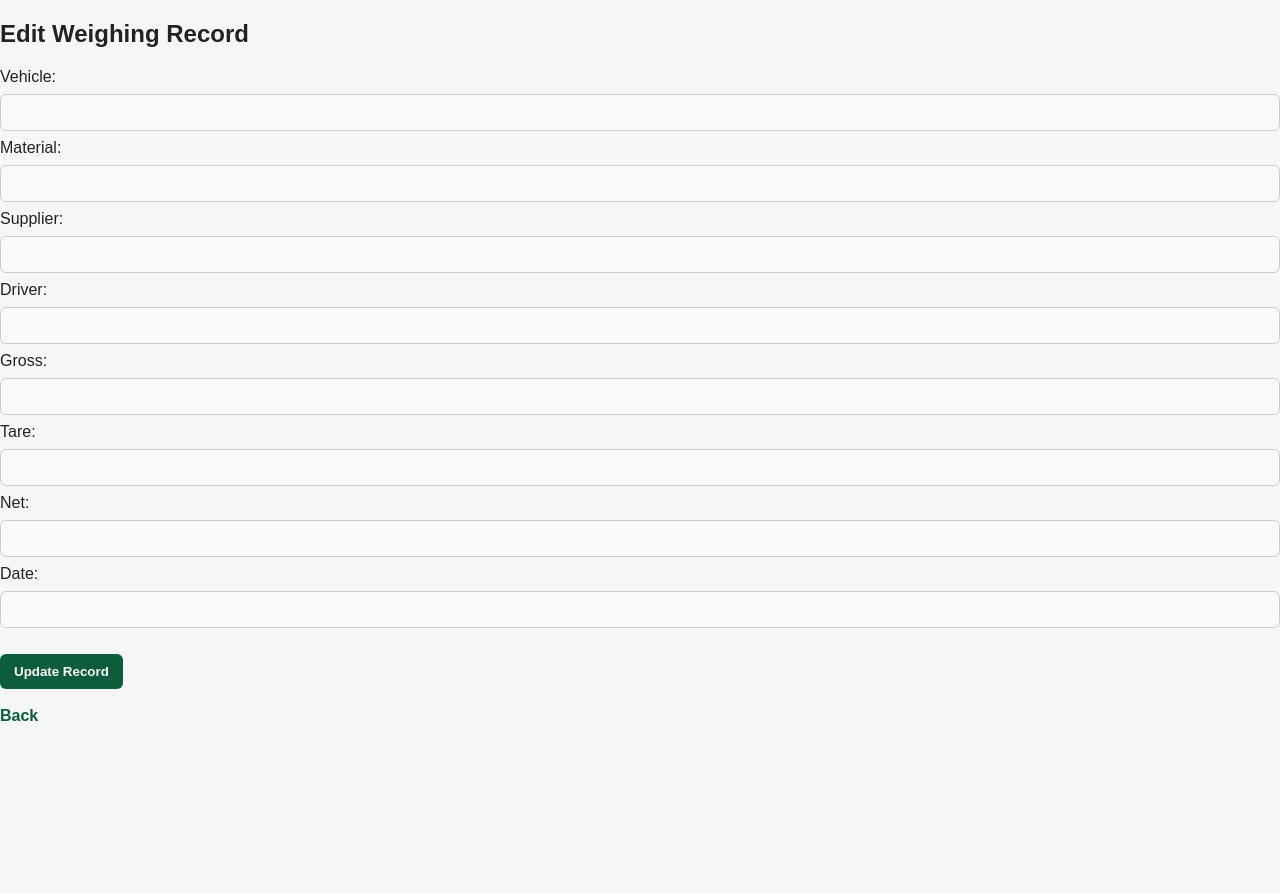
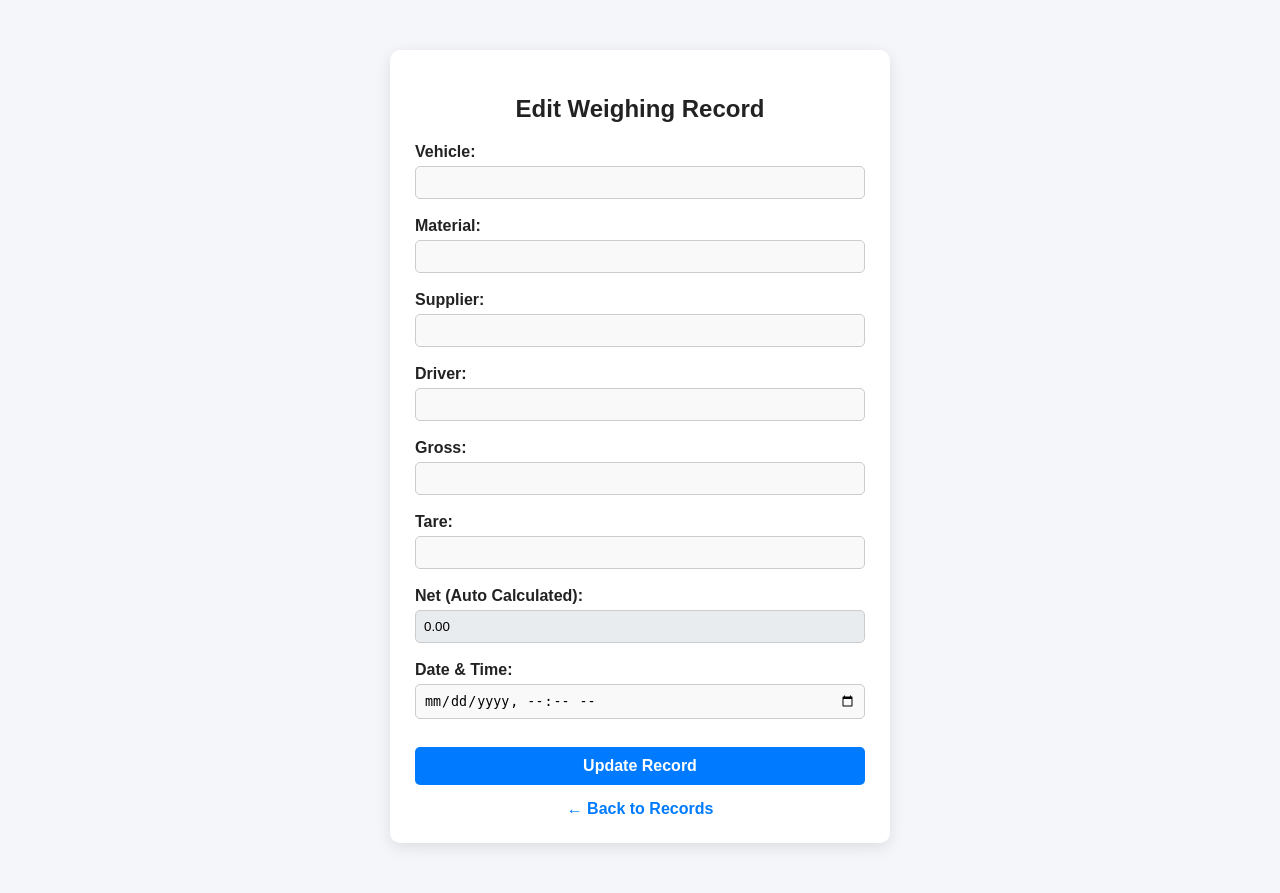
Before and after one commit to Adewale15234/okoya-weighbridge, a Flask app: template templates/edit_record.html in a window 1280 px wide. Before the commit the page ends 721 px from the top, so only its background shows below. Run offline with Flask 3, Linux system fonts and the light colour scheme; the template is opened without the code that fills it, so the values that code supplies are empty.

Commit message:
Updated edit record page with auto net calculation

```diff
--- a/templates/edit_record.html
+++ b/templates/edit_record.html
@@ -1,11 +1,87 @@
 <!DOCTYPE html>
-<html>
+<html lang="en">
 <head>
-    <title>Edit Record</title>
-    <link rel="stylesheet" href="{{ url_for('static', filename='style.css') }}">
+<meta charset="UTF-8">
+<meta name="viewport" content="width=device-width, initial-scale=1.0">
+<title>Edit Record</title>
+
+<link rel="stylesheet" href="{{ url_for('static', filename='style.css') }}">
+
+<style>
+body {
+    font-family: Arial, sans-serif;
+    background: #f4f6f9;
+    margin: 0;
+    padding: 0;
+}
+
+.container {
+    width: 450px;
+    margin: 50px auto;
+    background: white;
+    padding: 25px;
+    border-radius: 10px;
+    box-shadow: 0px 4px 15px rgba(0,0,0,0.1);
+}
+
+h2 {
+    text-align: center;
+    margin-bottom: 20px;
+}
+
+label {
+    display: block;
+    margin-top: 10px;
+    font-weight: bold;
+}
+
+input {
+    width: 100%;
+    padding: 8px;
+    margin-top: 5px;
+    border: 1px solid #ccc;
+    border-radius: 5px;
+}
+
+input[readonly] {
+    background-color: #e9ecef;
+    cursor: not-allowed;
+}
+
+button {
+    width: 100%;
+    margin-top: 20px;
+    padding: 10px;
+    background: #007bff;
+    color: white;
+    border: none;
+    border-radius: 5px;
+    font-size: 16px;
+    cursor: pointer;
+}
+
+button:hover {
+    background: #0056b3;
+}
+
+.back-link {
+    display: block;
+    text-align: center;
+    margin-top: 15px;
+    text-decoration: none;
+    color: #007bff;
+}
+
+.back-link:hover {
+    text-decoration: underline;
+}
+</style>
+
 </head>
 
 <body>
+
+<div class="container">
 
 <h2>Edit Weighing Record</h2>
 
@@ -24,25 +100,42 @@
     <input name="driver" value="{{ record.driver }}" required>
 
     <label>Gross:</label>
-    <input name="gross" type="number" step="0.01" value="{{ record.gross }}" required>
+    <input id="gross" name="gross" type="number" step="0.01" value="{{ record.gross }}" required>
 
     <label>Tare:</label>
-    <input name="tare" type="number" step="0.01" value="{{ record.tare }}" required>
+    <input id="tare" name="tare" type="number" step="0.01" value="{{ record.tare }}" required>
 
-    <label>Net:</label>
-    <input name="net" type="number" step="0.01" value="{{ record.net }}" required>
+    <label>Net (Auto Calculated):</label>
+    <input id="net" name="net" type="number" step="0.01" value="{{ record.net }}" readonly>
 
-    <label>Date:</label>
-    <input name="date_time" type="text" value="{{ record.date_time }}" required>
-
-    <br><br>
+    <label>Date & Time:</label>
+    <input name="date_time" type="datetime-local"
+        value="{{ record.date_time[:16] if record.date_time else '' }}" required>
 
     <button type="submit">Update Record</button>
 
 </form>
 
-<br>
-<a href="{{ url_for('weighbridge_bp.records') }}">Back</a>
+<a class="back-link" href="{{ url_for('weighbridge_bp.records') }}">← Back to Records</a>
+
+</div>
+
+<script>
+function calculateNet() {
+    let gross = parseFloat(document.getElementById('gross').value) || 0;
+    let tare = parseFloat(document.getElementById('tare').value) || 0;
+    let net = gross - tare;
+
+    document.getElementById('net').value = net.toFixed(2);
+}
+
+// Run when user types
+document.getElementById('gross').addEventListener('input', calculateNet);
+document.getElementById('tare').addEventListener('input', calculateNet);
+
+// Run once on page load
+window.onload = calculateNet;
+</script>
 
 </body>
 </html>
```
